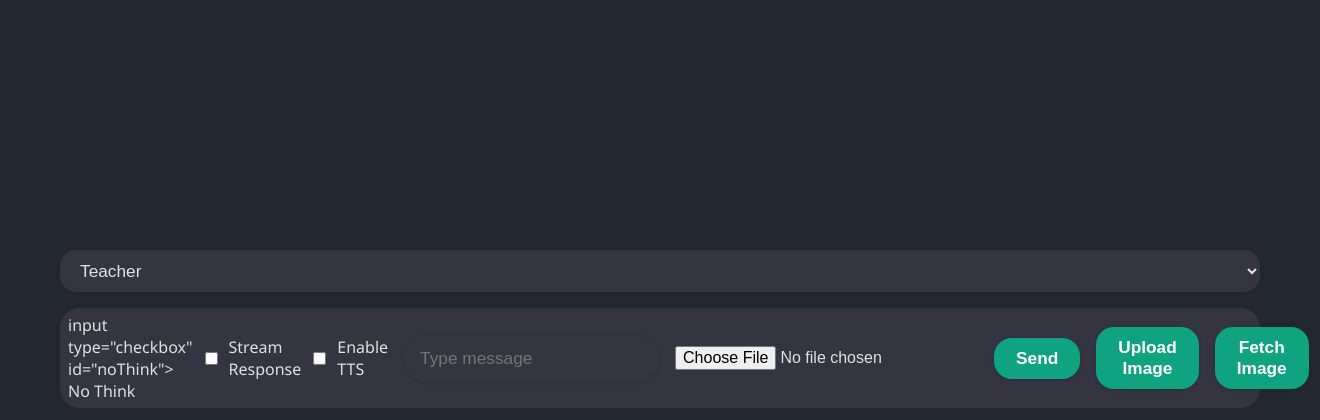
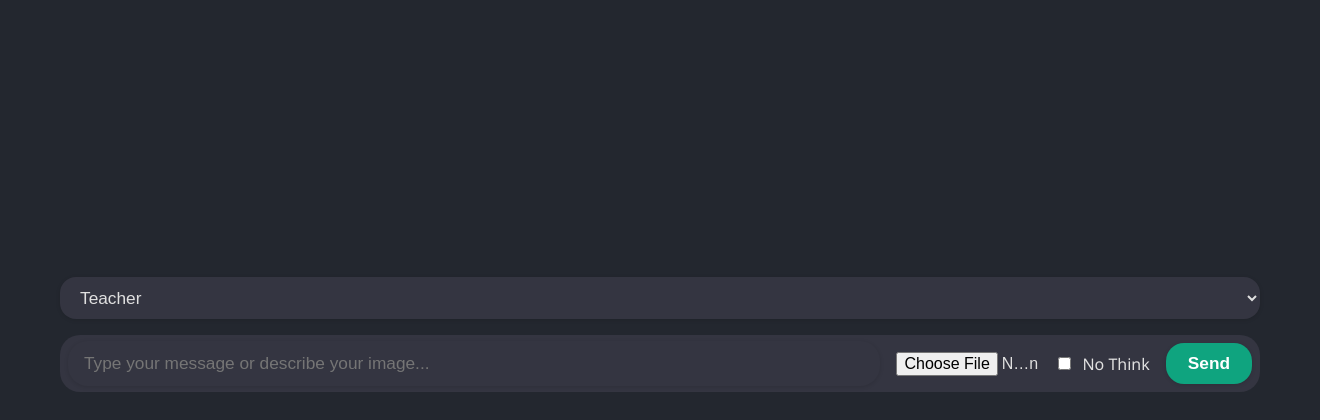
Before and after one commit to NishanChy733689/Ict-Project, a Flask app: page / in a window 1320 px wide. Shown: the part 380-800 px from the top of the page. Run offline with Flask 3, Linux system fonts and the light colour scheme; some libraries are stand-ins or nearby versions.

Commit message:
1000% working code

```diff
--- a/static/script.js
+++ b/static/script.js
@@ -4,38 +4,44 @@ async function sendMessage() {
   const chatBox = document.getElementById("chat");
   const personality = document.getElementById("personality").value;
   const noThink = document.getElementById("noThink").checked;
-  const stream = document.getElementById("stream").checked;
-  const ttsEnabled = document.getElementById("tts").checked;
 
   let message = msgInput.value.trim();
   const imageFile = imageInput.files[0];
 
   if (!message && !imageFile) return;
 
-  if (noThink) message += " /no_think";
+  if (noThink) {
+    message += " /no_think";
+  }
 
+  // Add user message to chat
   if (message) {
     const userLi = document.createElement("li");
     userLi.className = "user";
-    userLi.innerHTML = `<strong>You:</strong> ${message}`;
+    userLi.innerHTML = `<strong>You:</strong> ${msgInput.value}`;
     chatBox.appendChild(userLi);
+    msgInput.value = "";
+    imageInput.value = "";
   }
 
+  // Preview image if uploaded
+  let imagePreviewPromise = Promise.resolve();
   if (imageFile) {
+    imagePreviewPromise = new Promise((resolve) => {
       const reader = new FileReader();
-    reader.onload = function(e) {
+      reader.onload = function (e) {
         const imgLi = document.createElement("li");
         imgLi.className = "user";
         imgLi.innerHTML = `<img src="${e.target.result}" style="max-width:180px;max-height:120px;border-radius:8px;margin-top:6px;" />`;
         chatBox.appendChild(imgLi);
         chatBox.scrollTop = chatBox.scrollHeight;
+        resolve();
       };
       reader.readAsDataURL(imageFile);
+    });
   }
 
-  chatBox.scrollTop = chatBox.scrollHeight;
-  msgInput.value = "";
-  imageInput.value = "";
+  await imagePreviewPromise;
 
   try {
     let response;
@@ -44,102 +50,40 @@ async function sendMessage() {
       formData.append("message", message);
       formData.append("personality", personality);
       formData.append("image", imageFile);
-      response = await fetch("/chat", { method: "POST", body: formData });
-      const data = await response.json();
-      appendBotMessage(data.reply, ttsEnabled);
-    } else if (stream) {
-      const res = await fetch("/chat_stream", {
+
+      response = await fetch("/chat", {
         method: "POST",
-        headers: { "Content-Type": "application/json" },
-        body: JSON.stringify({ message, personality })
+        body: formData,
       });
-      const reader = res.body.getReader();
-      const decoder = new TextDecoder();
-      let full = "";
-      const botLi = document.createElement("li");
-      botLi.className = "bot";
-      chatBox.appendChild(botLi);
-      chatBox.scrollTop = chatBox.scrollHeight;
-
-      while (true) {
-        const { done, value } = await reader.read();
-        if (done) break;
-        const chunk = decoder.decode(value, { stream: true });
-        full += chunk;
-        botLi.innerHTML = full;
-        chatBox.scrollTop = chatBox.scrollHeight;
-      }
-
-      if (ttsEnabled) speak(full);
     } else {
       response = await fetch("/chat", {
         method: "POST",
         headers: { "Content-Type": "application/json" },
-        body: JSON.stringify({ message, personality })
+        body: JSON.stringify({ message, personality }),
       });
+    }
+
     const data = await response.json();
-      appendBotMessage(data.reply, ttsEnabled);
-    }
+    const markdown = marked.parse(data.reply);
+    const li = document.createElement("li");
+    li.className = "bot";
+    li.innerHTML = markdown;
+    chatBox.appendChild(li);
+    chatBox.scrollTop = chatBox.scrollHeight;
   } catch (err) {
     const li = document.createElement("li");
     li.className = "bot";
     li.innerHTML = `<strong>Error:</strong> Could not get response from server.`;
     chatBox.appendChild(li);
+    chatBox.scrollTop = chatBox.scrollHeight;
+  } finally {
+    msgInput.value = "";
+    imageInput.value = "";
   }
 }
 
-function appendBotMessage(text, tts) {
-  const chatBox = document.getElementById("chat");
-  const markdown = marked.parse(text);
-  const li = document.createElement("li");
-  li.className = "bot";
-  li.innerHTML = markdown;
-  chatBox.appendChild(li);
-  chatBox.scrollTop = chatBox.scrollHeight;
-  if (tts) speak(text);
-}
-
-function speak(text) {
-  const utterance = new SpeechSynthesisUtterance(text);
-  utterance.lang = "en-US";
-  speechSynthesis.speak(utterance);
-}
-
-async function uploadImage() {
-  const imageInput = document.getElementById("image");
-  const chatBox = document.getElementById("chat");
-
-  if (!imageInput.files.length) return;
-
-  const formData = new FormData();
-  formData.append("image", imageInput.files[0]);
-
-  const response = await fetch("/upload", {
-    method: "POST",
-    body: formData,
-  });
-
-  const data = await response.json();
-  appendBotMessage(data.reply, true);
-}
-
-async function fetchImage() {
-  const topic = prompt("Enter a topic for the image:");
-  if (!topic) return;
-  const chatBox = document.getElementById("chat");
-  chatBox.innerHTML += `<p class="user"><strong>You:</strong> Get image of ${topic}</p>`;
-
-  const response = await fetch("/fetch_image", {
-    method: "POST",
-    headers: { "Content-Type": "application/json" },
-    body: JSON.stringify({ topic })
-  });
-  const data = await response.json();
-  chatBox.innerHTML += `<p class="bot">${data.reply}</p>`;
-  chatBox.scrollTop = chatBox.scrollHeight;
-}
-
-document.getElementById("msg").addEventListener("keydown", function(e) {
+// Auto-send on Enter key
+document.getElementById("msg").addEventListener("keydown", function (e) {
   if (e.key === "Enter") {
     e.preventDefault();
     sendMessage();
--- a/templates/index.html
+++ b/templates/index.html
@@ -27,15 +27,25 @@
         <option value="flashcard">Flashcard Helper</option>
       </select>
       <div class="input-row">
-        input type="checkbox" id="noThink"> No Think
-    <input type="checkbox" id="stream"> Stream Response
-    <input type="checkbox" id="tts"> Enable TTS
-    <ul id="chat"></ul>
-    <input type="text" id="msg" placeholder="Type message">
-    <input type="file" id="image">
-    <button onclick="sendMessage()">Send</button>
-    <button onclick="uploadImage()">Upload Image</button>
-    <button onclick="fetchImage()">Fetch Image</button>
+        <input
+          type="text"
+          id="msg"
+          placeholder="Type your message or describe your image..."
+        />
+        <input
+          type="file"
+          id="image"
+          accept="image/*"
+          style="max-width: 150px"
+        /><input type="checkbox" id="noThink" />
+        <label for="noThink" style="color: #e0e0e0; cursor: pointer"
+          >No Think</label
+        >
+        <button type="button" onclick="sendMessage()">Send</button>
+      </div>
+      <div
+        style="display: flex; align-items: center; gap: 8px; margin-bottom: 8px"
+      ></div>
     </div>
 
     <script src="{{ url_for('static', filename='script.js') }}"></script>
```
Also changed, not shown: qwen.py (+2 -45 lines), update.py (+2 -19 lines). Lines whose indentation alone changed are shown as unchanged.
